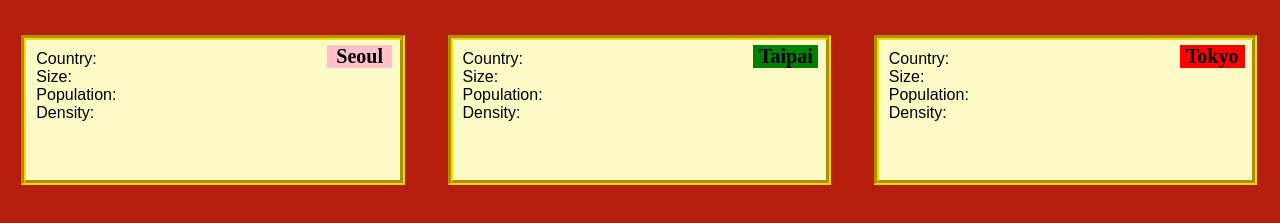
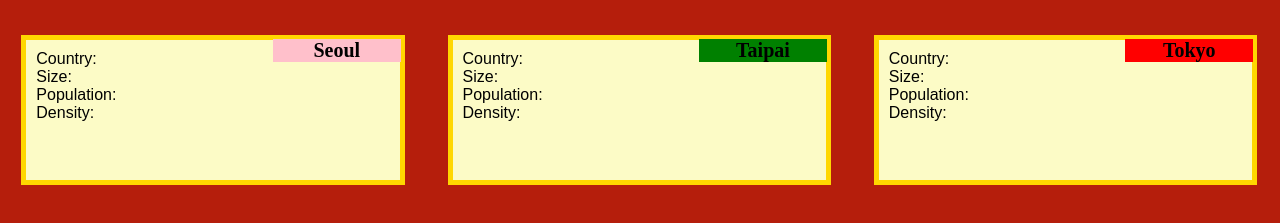
Before and after one commit to JiSok/TestPractice, a plain HTML site: page mod2-solution/index.html in a window 1280 px wide. Shown: the part 61-284 px from the top of the page. Drawn offline with Linux system fonts and the light colour scheme.

Commit message:
small change

```diff
--- a/mod2-solution/main.css
+++ b/mod2-solution/main.css
@@ -31,7 +31,7 @@
 margin-left: auto;
 padding: 10px;
 font-family: arial;
-border: groove 5px gold;
+border: solid 5px gold;
 }
 
 
@@ -41,11 +41,11 @@
 
 background: white;
 font-size: 20px;
-width: 65px;
+width: 30%;
 text-align: center;
 position: absolute;
-top: 5%;
-right: 8%;
+top: 2%;
+right: 6%;
 
 
 }
```
